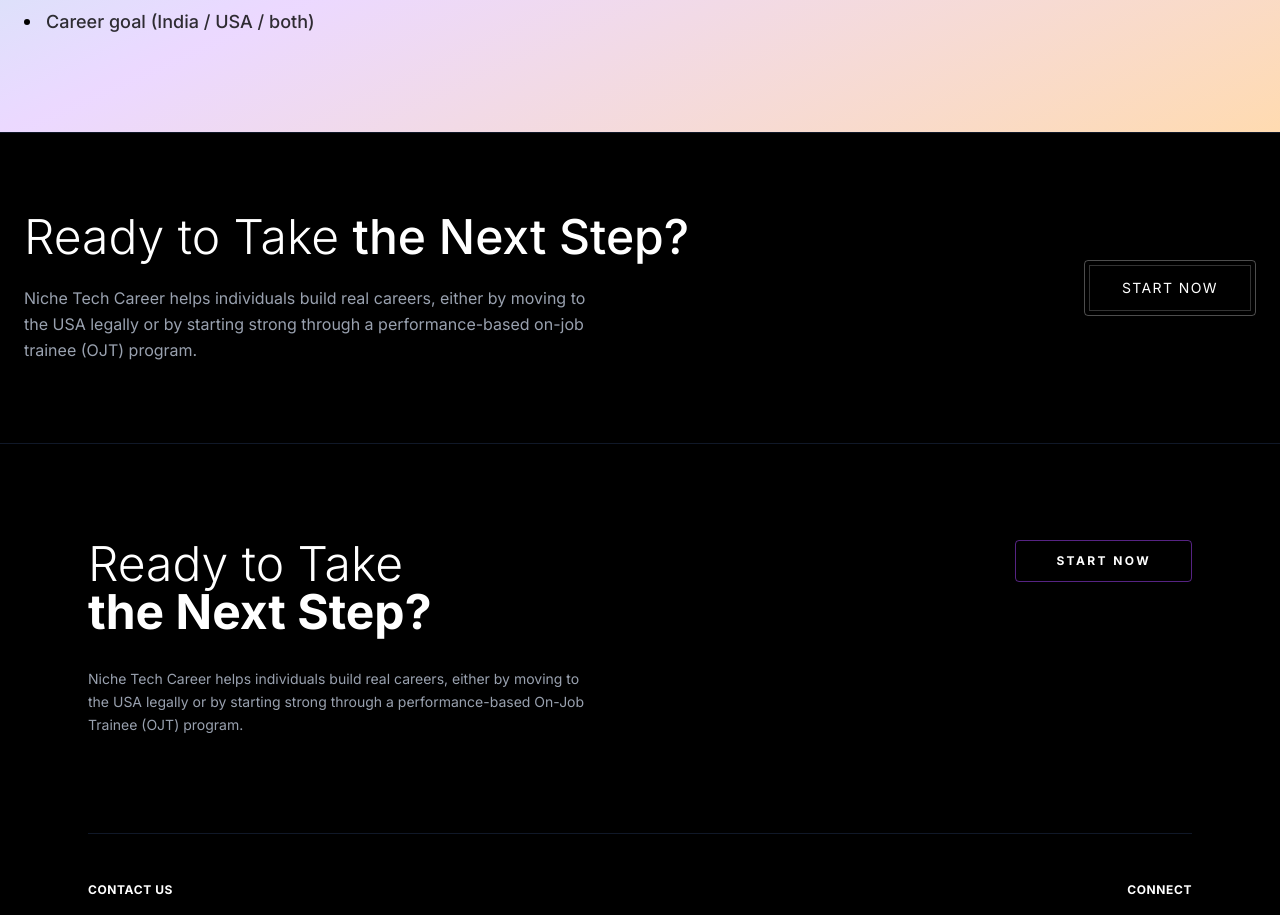
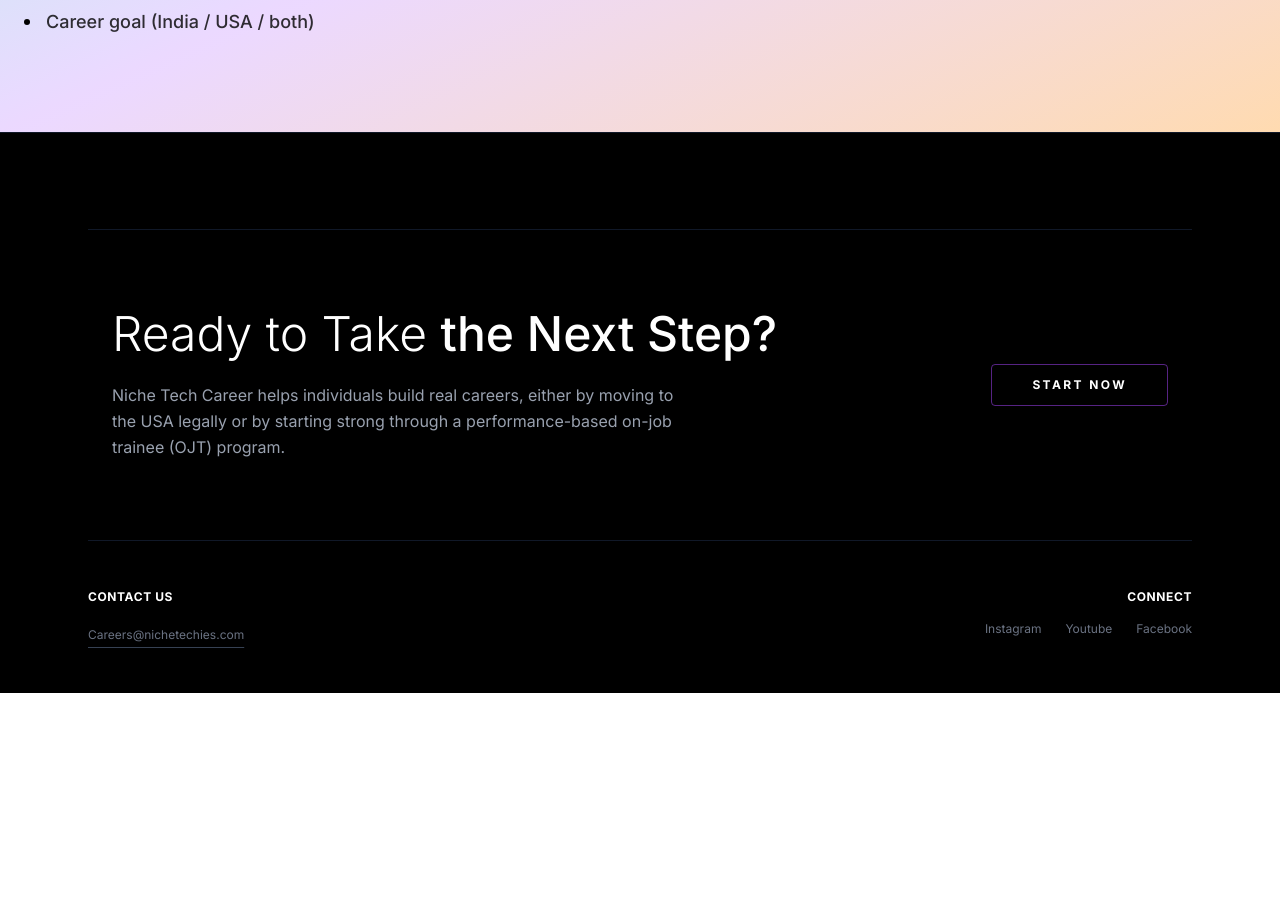
Before and after one commit to PrasobhPS/niche, a React (Vite) app in the folder frontend/: page /contact in a window 1280 px wide. Shown: the part 2100-3015 px from the top of the page. After the commit the page ends 2793 px from the top, so only its background shows below. Built offline with nearby package versions, Linux system fonts and the light colour scheme.

Commit message:
refactor: remove duplicate CTA section from Contact page and update its styling in Footer.

```diff
--- a/frontend/src/components/Footer.jsx
+++ b/frontend/src/components/Footer.jsx
@@ -7,15 +7,18 @@
         <footer className="bg-black text-white pt-24 pb-12 border-t border-gray-900">
             <div className="container mx-auto px-6 max-w-6xl">
                 {/* CTA Section */}
-                <div className="flex flex-col md:flex-row justify-between items-start mb-24">
-                    <div className="max-w-xl">
-                        <h2 className="text-3xl md:text-5xl font-light mb-8">
-                            Ready to Take <span className="font-bold whitespace-nowrap">the Next Step?</span>
+                <section className="bg-black py-20 border-t border-gray-900">
+                    <div className="container mx-auto px-6 max-w-7xl">
+                        <div className="flex flex-col md:flex-row justify-between items-center bg-black">
+                            <div className="mb-8 md:mb-0 max-w-2xl">
+                                <h2 className="text-4xl md:text-5xl font-light text-white mb-6">
+                                    Ready to Take <span className="font-medium text-white">the Next Step?</span>
                                 </h2>
-                        <p className="text-gray-400 text-sm leading-relaxed max-w-lg">
-                            Niche Tech Career helps individuals build real careers, either by moving to the USA legally or by starting strong through a performance-based On-Job Trainee (OJT) program.
+                                <p className="text-gray-400 text-sm md:text-base leading-relaxed max-w-xl">
+                                    Niche Tech Career helps individuals build real careers, either by moving to the USA legally or by starting strong through a performance-based on-job trainee (OJT) program.
                                 </p>
                             </div>
+                            <div>
                                 <div className="mt-10 md:mt-0">
                                     <Link
                                         to="/contact"
@@ -25,6 +28,9 @@
                                     </Link>
                                 </div>
                             </div>
+                        </div>
+                    </div>
+                </section>
 
                 {/* Bottom Links */}
                 <div className="border-t border-gray-900 pt-12 flex flex-col md:flex-row justify-between items-start gap-12 md:gap-0">
--- a/frontend/src/pages/Contact.jsx
+++ b/frontend/src/pages/Contact.jsx
@@ -136,30 +136,6 @@
                 </div>
             </section>
 
-            {/* Ready to Take the Next Step Section */}
-            <section className="bg-black py-20 border-t border-gray-900">
-                <div className="container mx-auto px-6 max-w-7xl">
-                    <div className="flex flex-col md:flex-row justify-between items-center bg-black">
-                        <div className="mb-8 md:mb-0 max-w-2xl">
-                            <h2 className="text-4xl md:text-5xl font-light text-white mb-6">
-                                Ready to Take <span className="font-medium text-white">the Next Step?</span>
-                            </h2>
-                            <p className="text-gray-400 text-sm md:text-base leading-relaxed max-w-xl">
-                                Niche Tech Career helps individuals build real careers, either by moving to the USA legally or by starting strong through a performance-based on-job trainee (OJT) program.
-                            </p>
-                        </div>
-                        <div>
-                            <div className="border border-white/30 rounded p-1">
-                                <button className="bg-transparent hover:bg-white/10 text-white text-sm px-8 py-3 uppercase tracking-widest transition-colors border border-white/20">
-                                    Start Now
-                                </button>
-                            </div>
-                        </div>
-                    </div>
-                </div>
-            </section>
-
-            {/* Footer space handled by Layout/Footer */}
         </div >
     );
 };
```
Lines whose indentation alone changed are shown as unchanged.
